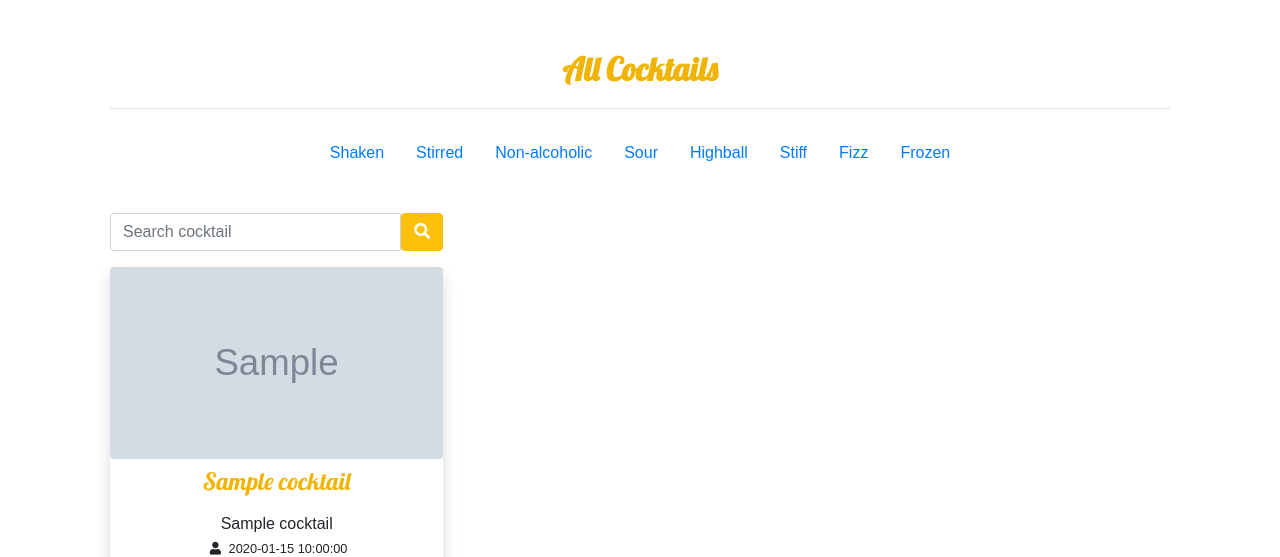
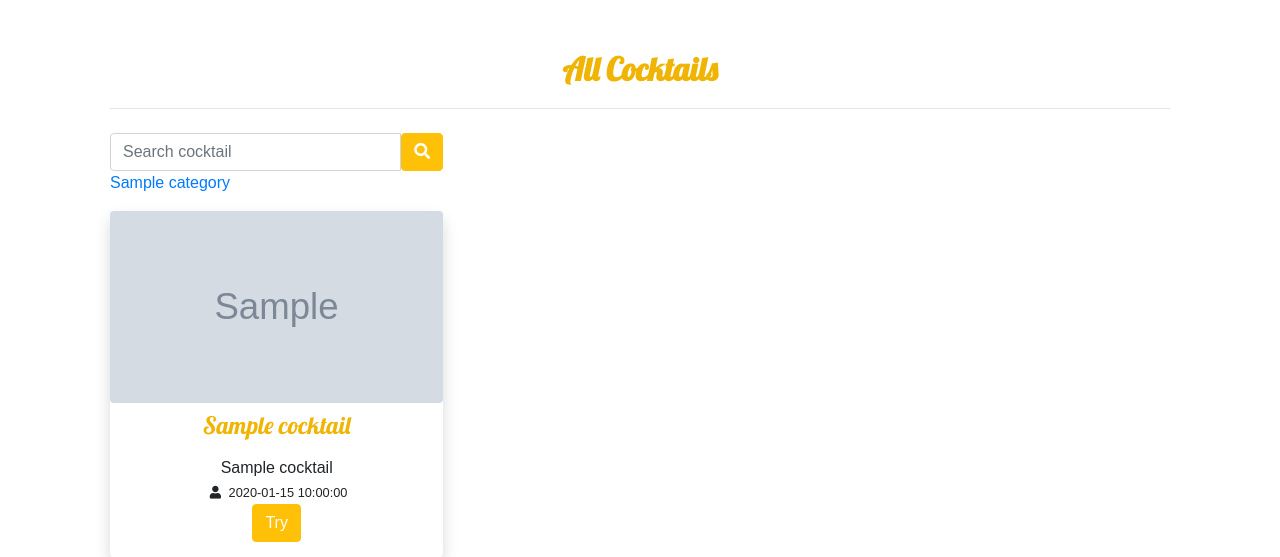
Before and after one commit to AudreyLL88/MS3__Sante, a Flask app: page /get_cocktails in a window 1280 px wide. Shown: the part 72-629 px from the top of the page. Run offline with Flask 2, Linux system fonts and the light colour scheme; grey boxes marked "Sample" are stand-in pictures; a database or web service that is not in the repository returns one stand-in record (values such as "Sample title"); some libraries are stand-ins or nearby versions.

Commit message:
Add search per category functionnality to cocktails template

```diff
--- a/app.py
+++ b/app.py
@@ -27,14 +27,27 @@ def index():
 @app.route("/get_cocktails")
 def get_cocktails():
     cocktails = list(mongo.db.cocktails.find())
-    return render_template("cocktails.html", cocktails=cocktails)
+    categories = list(mongo.db.categories.find())
+
+    return render_template(
+        "cocktails.html", cocktails=cocktails, categories=categories)
 
 
 @app.route("/search", methods=["GET", "POST"])
 def search():
     query = request.form.get("query")
     cocktails = list(mongo.db.cocktails.find({"$text": {"$search": query}}))
-    return render_template("cocktails.html", cocktails=cocktails)
+
+    return render_template(
+        "cocktails.html", cocktails=cocktails)
+
+
+@app.route("/search/<category_name>", methods=["GET"])
+def search_category(category_name):
+    cocktails = list(mongo.db.cocktails.find({"category_name": category_name}))
+
+    return render_template(
+        "cocktails.html", cocktails=cocktails)
 
 
 @app.route("/register", methods=["GET", "POST"])
--- a/templates/cocktails.html
+++ b/templates/cocktails.html
@@ -7,37 +7,6 @@
       <h2>All Cocktails</h2>
    </div>
    <hr class="mb-2">
-
-   <div class="row mt-2 mb-2">
-       <div class="col-12">
-           <ul class="nav justify-content-center">
-                <li class="nav-item">
-                    <a class="nav-link" aria-current="page" href="#">Shaken</a>
-                </li>
-                <li class="nav-item">
-                    <a class="nav-link" href="{{ url_for('get_cocktails', category_name='Frozen') }}">Stirred</a>
-                </li>
-                <li class="nav-item">
-                    <a class="nav-link" href="#">Non-alcoholic</a>
-                </li>
-                <li class="nav-item">
-                    <a class="nav-link" href="#">Sour</a>
-                </li>
-                <li class="nav-item">
-                    <a class="nav-link" href="#">Highball</a>
-                </li>
-                <li class="nav-item">
-                    <a class="nav-link" href="#">Stiff</a>
-                </li>
-                <li class="nav-item">
-                    <a class="nav-link" href="#">Fizz</a>
-                </li>
-                <li class="nav-item">
-                    <a class="nav-link" href="#">Frozen</a>
-                </li>
-            </ul>
-       </div>
-   </div>
 
     <!-- Search box -->
    <div class="row mt-4">
@@ -50,6 +19,9 @@
                     </span>
                 </div>
             </form>
+            {% for category in categories %}
+                <a href="{{url_for('search_category', category_name=category.category_name )}}" class="href">{{ category.category_name }}</a>
+            {% endfor %}
             </div>
         </div>
 
```
